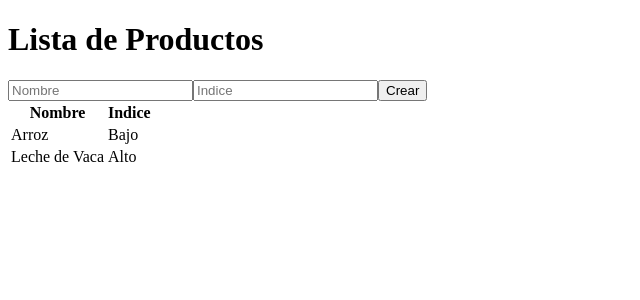
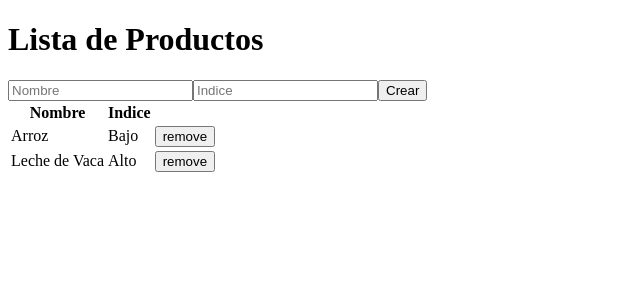
Before and after one commit to ortizzxz/SpringFrameworkUdemy, a React (Vite) app: page / in a window 1280 px wide. Shown: the top 300 px of the page, without its empty margins (0-640 px from the left). Built offline with nearby package versions, Linux system fonts and the light colour scheme.

Commit message:
delete function

```diff
--- a/src/components/ProductApp.jsx
+++ b/src/components/ProductApp.jsx
@@ -17,20 +17,27 @@ export const ProductApp = ({title}) => {
     const handlerAddProduct = (product) => {
         console.log(product);
 
-        setProducts([...products, product, {...product}]);
+        setProducts([...products, {...product}]);
 
     };
+
+    const handlerRemoveProduct = (name) => {
+        console.log(name);
+        setProducts(products.filter(p => p.name != name ));
+    }
 
     return (
         <>
             <div>
-                    <h1>{ title  }</h1>
+                <h1>{ title  }</h1>
+                <div>
+                    <div>
+                        <ProductForm  handlerAdd = { handlerAddProduct }/>
+                    </div>
 
-                <div>
-                    <ProductForm  handlerAdd = { handlerAddProduct }/>
-                </div>
-                <div>
-                    <ProductGrid products={ products } />
+                    <div>
+                        <ProductGrid products={ products } handlerRemove={ handlerRemoveProduct }/>
+                    </div>
                 </div>
             </div>
         </>
--- a/src/components/ProductDetail.jsx
+++ b/src/components/ProductDetail.jsx
@@ -1,14 +1,15 @@
 import { PropTypes } from "prop-types";
 
-export const ProductDetail = ({product = {} }) => {
+export const ProductDetail = ({handlerRemove, product = {} }) => {
     return (
         <tr>
             <td>{product.nombre}</td>
             <td>{product.indice}</td>
+            <td>
+                <button onClick={() => handlerRemove(product.name)}>
+                    remove
+                </button>
+            </td>
         </tr>
     )
 }
-
-ProductDetail.propTypes = {
-    product: PropTypes.array.isRequired
-}
--- a/src/components/ProductForm.jsx
+++ b/src/components/ProductForm.jsx
@@ -21,7 +21,7 @@ export const ProductForm = ({ handlerAdd }) => {
                 return;
             }
 
-            console.log(form);
+            // console.log(form);
             handlerAdd({form});
 
             setForm(initialDataForm);
--- a/src/components/ProductGrid.jsx
+++ b/src/components/ProductGrid.jsx
@@ -1,7 +1,7 @@
 import { ProductDetail } from "./ProductDetail"
 import { PropTypes } from "prop-types";
 
-export const ProductGrid = ({products = {} }) =>{
+export const ProductGrid = ({handlerRemove, products = {} }) =>{
 
     return (
         <>
@@ -14,14 +14,10 @@ export const ProductGrid = ({products = {} }) =>{
                 </thead>
                 <tbody>
                     {products.map(product => {
-                        return <ProductDetail product={product} key={product.nombre}/>
+                        return <ProductDetail handlerRemove={ handlerRemove } product={product} key={product.nombre}/>
                     })}
                 </tbody>
             </table>
         </>
     )
 }
-
-ProductGrid.propTypes = {
-    product: PropTypes.array.isRequired
-}
```
